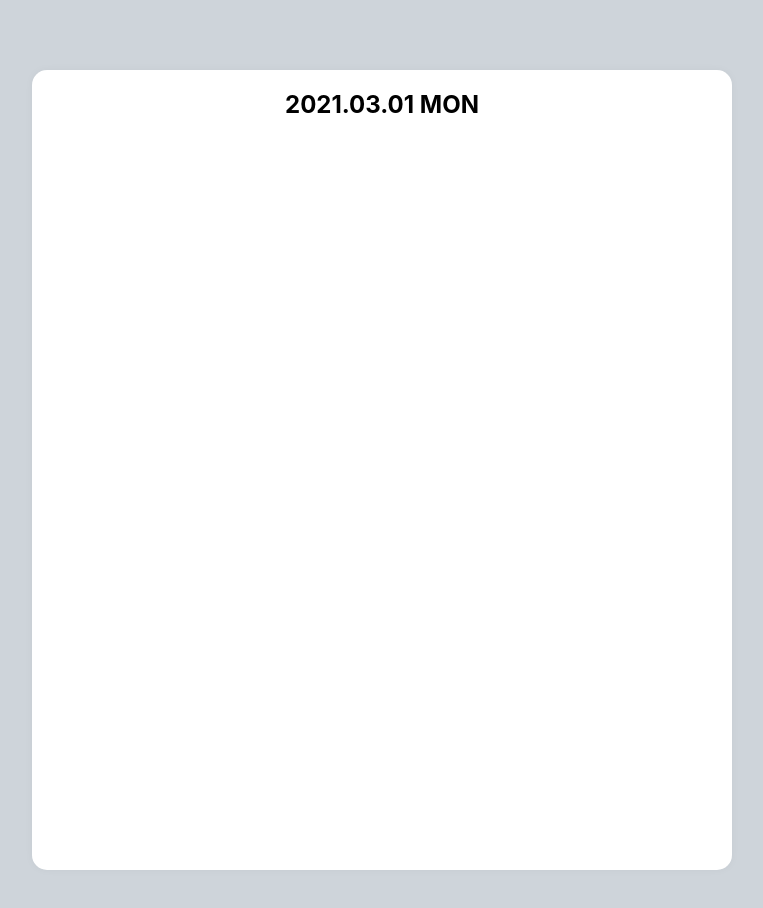
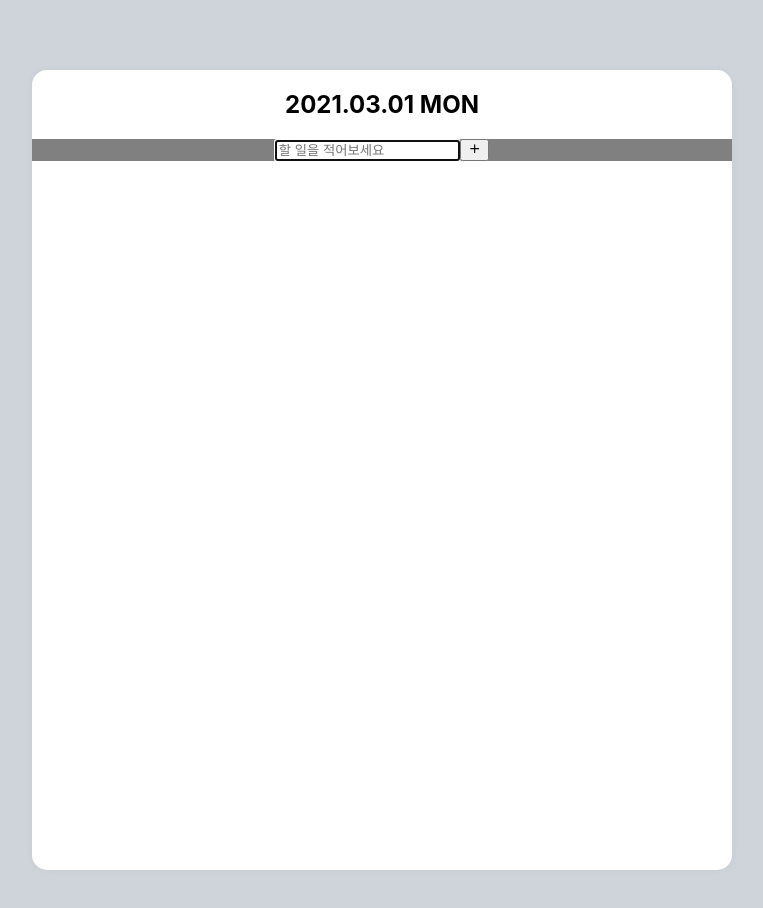
Before and after one commit to KAEN7/todo-list, a React (Create React App) app: page / in a window 1280 px wide. Shown: the top 908 px of the page, without its empty margins (258-1021 px from the left). Built offline with nearby package versions, Linux system fonts and the light colour scheme.

Commit message:
Add TodoForm.js

```diff
--- a/src/App.js
+++ b/src/App.js
@@ -3,6 +3,7 @@ import React from "react";
 import styled, { createGlobalStyle } from "styled-components";
 import TodoHeader from "./components/TodoHeader";
 import TodoTable from "./components/TodoTable";
+import TodoForm from "./components/TodoForm";
 
 // 스토어 생성
 // const store = createStore(rootReducer);
@@ -21,6 +22,7 @@ function App() {
       <GlobalStyle />
       <TodoTable>
         <TodoHeader />
+        <TodoForm />
       </TodoTable>
     </>
     // </Provider>
--- /dev/null
+++ b/src/components/TodoForm.js
@@ -0,0 +1,24 @@
+import React from "react";
+import styled from "styled-components";
+import { FiPlus } from "react-icons/fi";
+
+const FormBlock = styled.div`
+  background: gray;
+  display: flex;
+  justify-content: center;
+`;
+
+function TodoForm() {
+  return (
+    <FormBlock>
+      <form>
+        <input autoFocus placeholder="할 일을 적어보세요" />
+        <button>
+          <FiPlus />
+        </button>
+      </form>
+    </FormBlock>
+  );
+}
+
+export default TodoForm;
```
